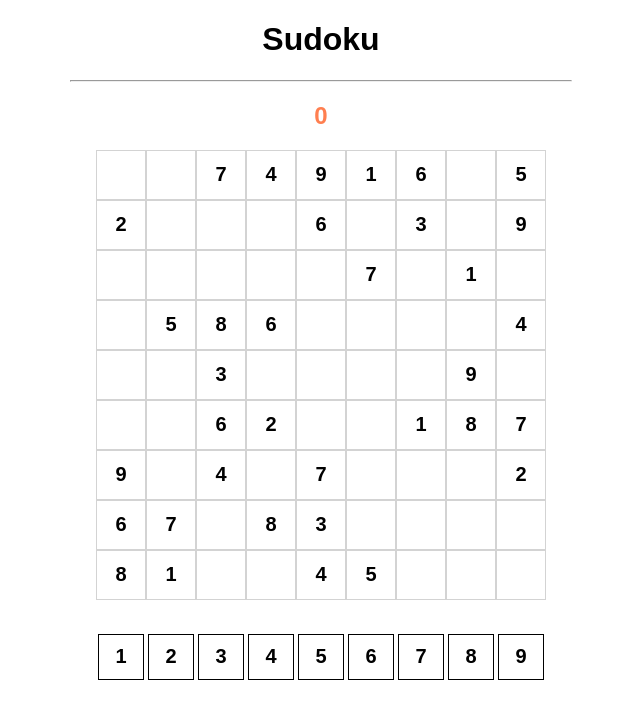
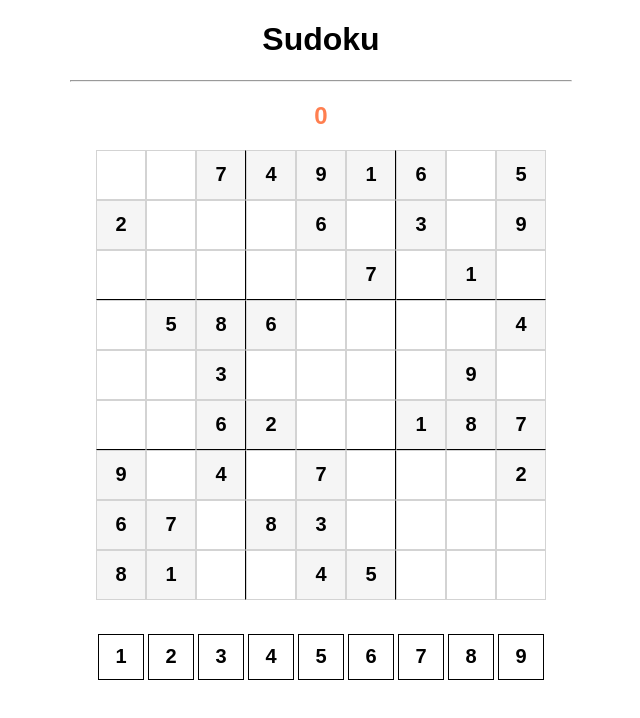
Before and after one commit to gabycode/sudoku, a Next.js app: page / in a window 1280 px wide. Shown: the top 718 px of the page, without its empty margins (319-959 px from the left). Built offline with nearby package versions, Linux system fonts and the light colour scheme.

Commit message:
add: updateTile function

```diff
--- a/components/SudokuGrid.js
+++ b/components/SudokuGrid.js
@@ -1,6 +1,6 @@
 import { useEffect, useState } from "react";
 
-export default function SudokuGrid({ board }) {
+export default function SudokuGrid({ board, setErrors, selectedNumber }) {
   const solution = [
     "387491625",
     "241568379",
@@ -13,23 +13,52 @@ export default function SudokuGrid({ board }) {
     "812945763",
   ];
 
-  const [tiles, setTiles] = useState([]);
+  const [userBoard, setUserBoard] = useState(board);
 
-  useEffect(() => {
-    const newTiles = [];
+  const updateTile = (row, col) => {
+    if (selectedNumber !== null) {
+      const tileValue = userBoard[row][col];
+      if (tileValue !== "-") {
+        return;
+      }
+
+      const currentSolutionValue = solution[row][col];
+      if (selectedNumber.toString() === currentSolutionValue) {
+        const updatedUserBoard = [...userBoard];
+        updatedUserBoard[row] =
+          updatedUserBoard[row].substring(0, col) +
+          selectedNumber.toString() +
+          updatedUserBoard[row].substring(col + 1);
+        setUserBoard(updatedUserBoard);
+      } else {
+        setErrors((prevErrors) => prevErrors + 1);
+      }
+    }
+  };
+
+  const tiles = [];
   for (let r = 0; r < 9; r++) {
     for (let c = 0; c < 9; c++) {
       const tileId = r.toString() + "-" + c.toString();
-        const tileValue = board[r][c] === "-" ? "" : board[r][c];
-        newTiles.push(
-          <div key={tileId} id={tileId} className="tile">
+      const tileValue = userBoard[r][c] === "-" ? "" : userBoard[r][c];
+      const isInitialNumber = board[r][c] !== "-";
+      const isSecondOrFifthColumn = c === 2 || c === 5;
+      const isSecondOrFifthRow = r === 2 || r === 5;
+      const tileClassName = `tile${isInitialNumber ? " tile-start" : ""}${
+        isSecondOrFifthColumn ? " vertical-line" : ""
+      }${isSecondOrFifthRow ? " horizontal-line" : ""}`;
+
+      tiles.push(
+        <div
+          key={tileId}
+          id={tileId}
+          className={tileClassName}
+          onClick={() => updateTile(r, c)}>
           {tileValue}
         </div>
       );
     }
   }
-    setTiles(newTiles);
-  }, []);
 
   return <div className="board">{tiles}</div>;
 }
```
Lines whose indentation alone changed are shown as unchanged.
